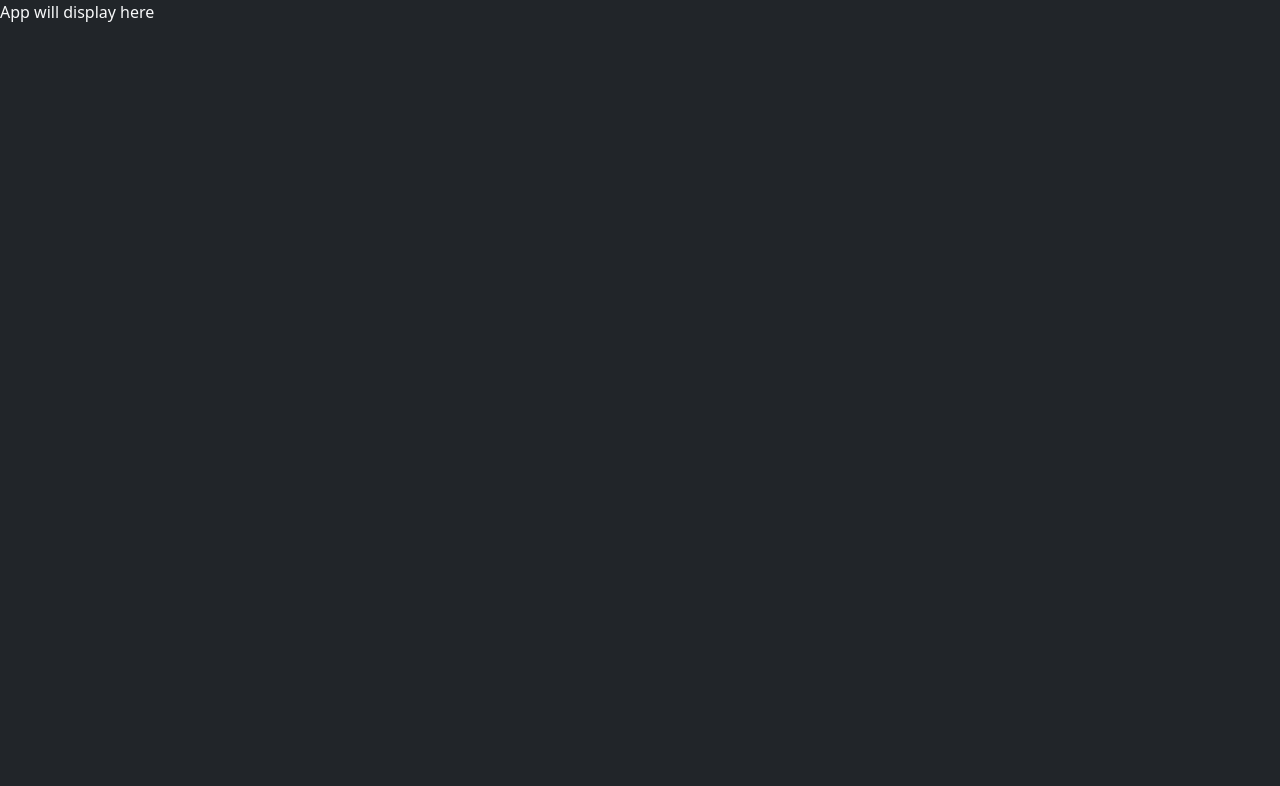
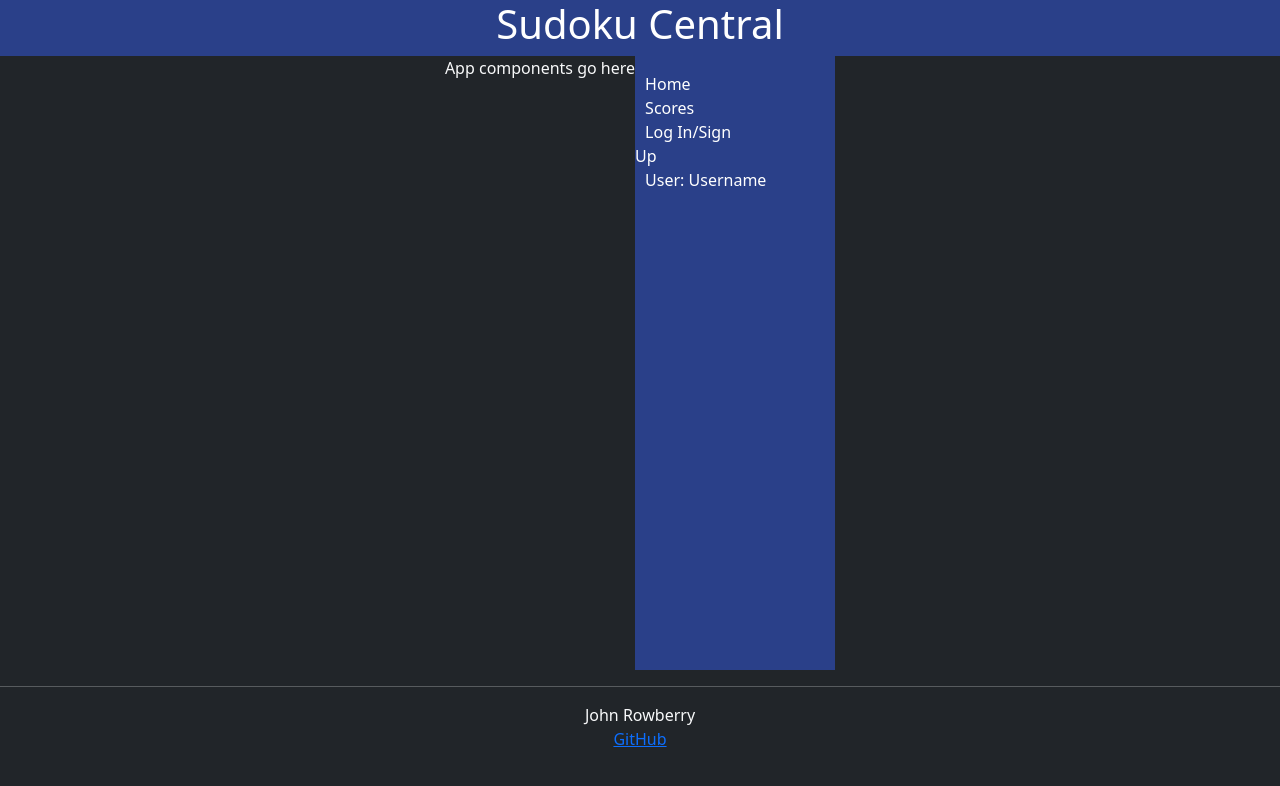
Before and after one commit to lemlag/startup, a React (Vite) app: page / in a window 1280 px wide. Shown: the top 786 px of the page. Built offline with nearby package versions, Linux system fonts and the light colour scheme.

Commit message:
Create app component

```diff
--- a/src/app.jsx
+++ b/src/app.jsx
@@ -3,5 +3,35 @@ import 'bootstrap/dist/css/bootstrap.min.css';
 import './app.css';
 
 export default function App() {
-  return <div className="body bg-dark text-light">App will display here</div>;
+  return <div className="body bg-dark text-light">
+    <header>
+      <h1>Sudoku Central</h1>
+    </header>
+
+    <main>
+      <div>App components go here </div>
+
+          {/* -- Navigation elements -- */}
+    <aside>
+        <nav>
+          <menu>
+            <li><a id="home" href="index.html">Home</a></li>
+            <li><a id="score" href="scores.html">Scores</a></li>
+            <li><a id="login" href="login.html">Log In/Sign Up</a></li>
+            <li><a>User: Username</a></li>
+          </menu>
+        </nav>
+    </aside>
+    </main>
+
+
+
+    <footer>
+      <hr />
+      <span>John Rowberry</span>
+      <br />
+      <a href="https://github.com/lemlag/startup">GitHub</a>
+    </footer>
+
+  </div>;
 }
```
